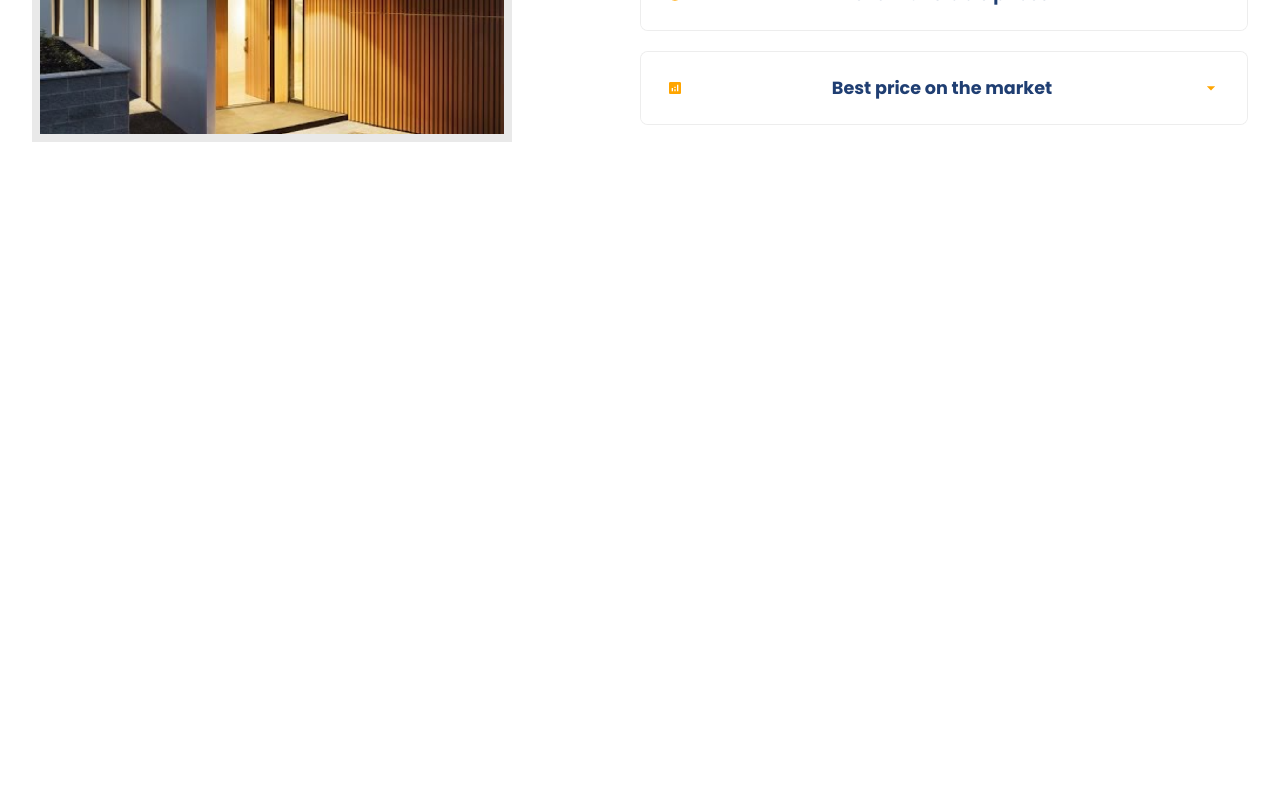
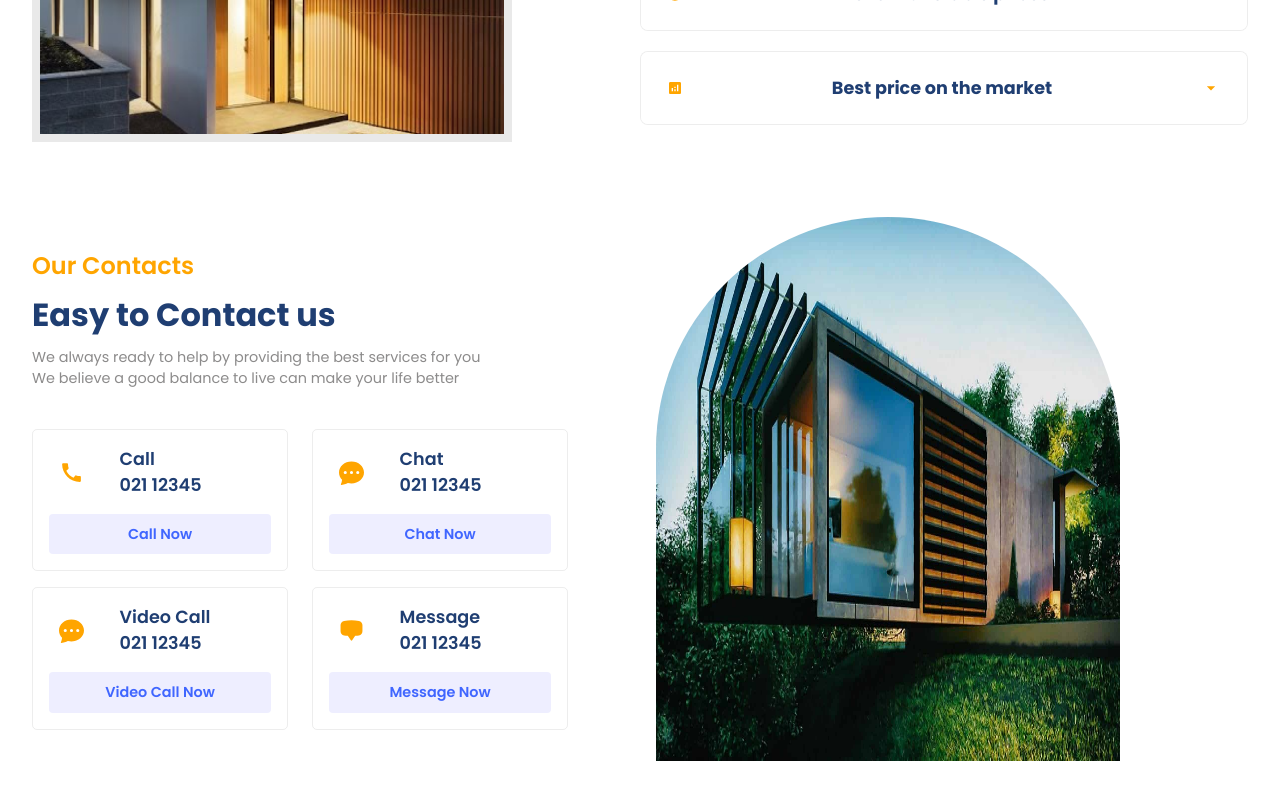
Before and after one commit to inekeyuliam/realestate-reactjs, a React (Vite) app: page / in a window 1280 px wide. Shown: the part 1900-2700 px from the top of the page. Before the commit the page ends 2077 px from the top, so only its background shows below. Built offline with nearby package versions, Linux system fonts and the light colour scheme.

Commit message:
contact section

```diff
--- a/src/App.jsx
+++ b/src/App.jsx
@@ -4,6 +4,7 @@
 import Companies from "./components/Companies/Companies";
 import Residencies from "./components/Residencies/Residencies";
 import Value from "./components/Value/Value";
+import Contact from "./components/Contact/Contact";
 function App() {
   return (
     <div className="App">
@@ -15,6 +16,7 @@
       <Companies/>
       <Residencies/>
       <Value/>
+      <Contact/>
     </div>
   );
 }
--- /dev/null
+++ b/src/components/Contact/Contact.css
@@ -0,0 +1,51 @@
+.c-container{
+	justify-content: space-between;
+}
+.c-container>div{
+	flex: 1;
+}
+.c-right{
+	width: 100%;
+}
+.c-left{
+	gap: 0.5rem;
+}
+.contactModes{
+	gap: 1rem;
+	margin-top: 2rem;
+}
+.contactModes .row{
+	gap: 1.5rem;
+}
+.mode{
+	width: 16rem;
+	padding: 1rem;
+	border: 0.8px solid rgba(128,128,128, 0.143);
+	border-radius: 5px;
+	gap: 1rem;
+	transition: all 300ms ease-in;
+}
+.mode .button{
+	width: 100%;
+	background: var(--lightBlue);
+	color: var(--blue);
+	font-size: 0.9rem;
+	font-weight: 600;
+}
+.mode>:nth-child(1){
+	gap: 1.6rem;
+	width: 100%;
+}
+.mode .detail .primaryText{
+	font-size: 1.1rem;
+	font-weight: 600;
+}
+.mode:hover{
+	scale:1.1;
+	box-shadow: var(--shadow);
+}
+.mode .button:hover{
+	background: var(--blue-gradient);
+	color: white;
+	scale: 0.8;
+}
--- /dev/null
+++ b/src/components/Contact/Contact.jsx
@@ -0,0 +1,90 @@
+import React from 'react'
+import './Contact.css'
+import { MdCall } from 'react-icons/md'
+import { BsFillChatDotsFill } from 'react-icons/bs'
+import { HiChatBubbleBottomCenter } from 'react-icons/hi2'
+
+const Contact = () => {
+  return (
+	<section className="c-container">
+		<div className="paddings innerWidth flexCenter c-container">
+			<div className="flexColStart c-left">
+				<span className='orangeText'>Our Contacts</span>
+				<span className='primaryText'>Easy to Contact us</span>
+				<span className='secondaryText'>We always ready to help by providing the best services for you <br/>
+				We believe a good balance to live can make your life better
+				</span>
+				<div className="flexColStart contactModes">
+					<div className="flexStart row">
+						<div className="flexColCenter mode">
+							<div className="flexStart">
+								<div className="flexCenter icon">
+									<MdCall size={25}/>
+								</div>
+								<div className="flexColStart detail">
+									<span className='primaryText'>Call</span>
+									<span className='primaryText'>021 12345</span>
+								</div>
+							</div>
+							<div className="flexCenter button">
+								Call Now
+							</div>
+						</div>
+						<div className="flexColCenter mode">
+							<div className="flexStart">
+								<div className="flexCenter icon">
+									<BsFillChatDotsFill size={25}/>
+								</div>
+								<div className="flexColStart detail">
+									<span className='primaryText'>Chat</span>
+									<span className='primaryText'>021 12345</span>
+								</div>
+							</div>
+							<div className="flexCenter button">
+								Chat Now
+							</div>
+						</div>
+					</div>
+					<div className="flexStart row">
+						<div className="flexColCenter mode">
+							<div className="flexStart">
+								<div className="flexCenter icon">
+									<BsFillChatDotsFill size={25}/>
+								</div>
+								<div className="flexColStart detail">
+									<span className='primaryText'>Video Call</span>
+									<span className='primaryText'>021 12345</span>
+								</div>
+							</div>
+							<div className="flexCenter button">
+								Video Call Now
+							</div>
+						</div>
+						<div className="flexColCenter mode">
+							<div className="flexStart">
+								<div className="flexCenter icon">
+									<HiChatBubbleBottomCenter size={25}/>
+								</div>
+								<div className="flexColStart detail">
+									<span className='primaryText'>Message</span>
+									<span className='primaryText'>021 12345</span>
+								</div>
+							</div>
+							<div className="flexCenter button">
+								Message Now
+							</div>
+						</div>
+					</div>
+				</div>
+			</div>
+			<div className="c-right">
+				<div className="image-container">
+					<img src="./contact.jpg" alt="" />
+				</div>
+			</div>
+		</div>
+	</section>
+  )
+}
+
+export default Contact
```
